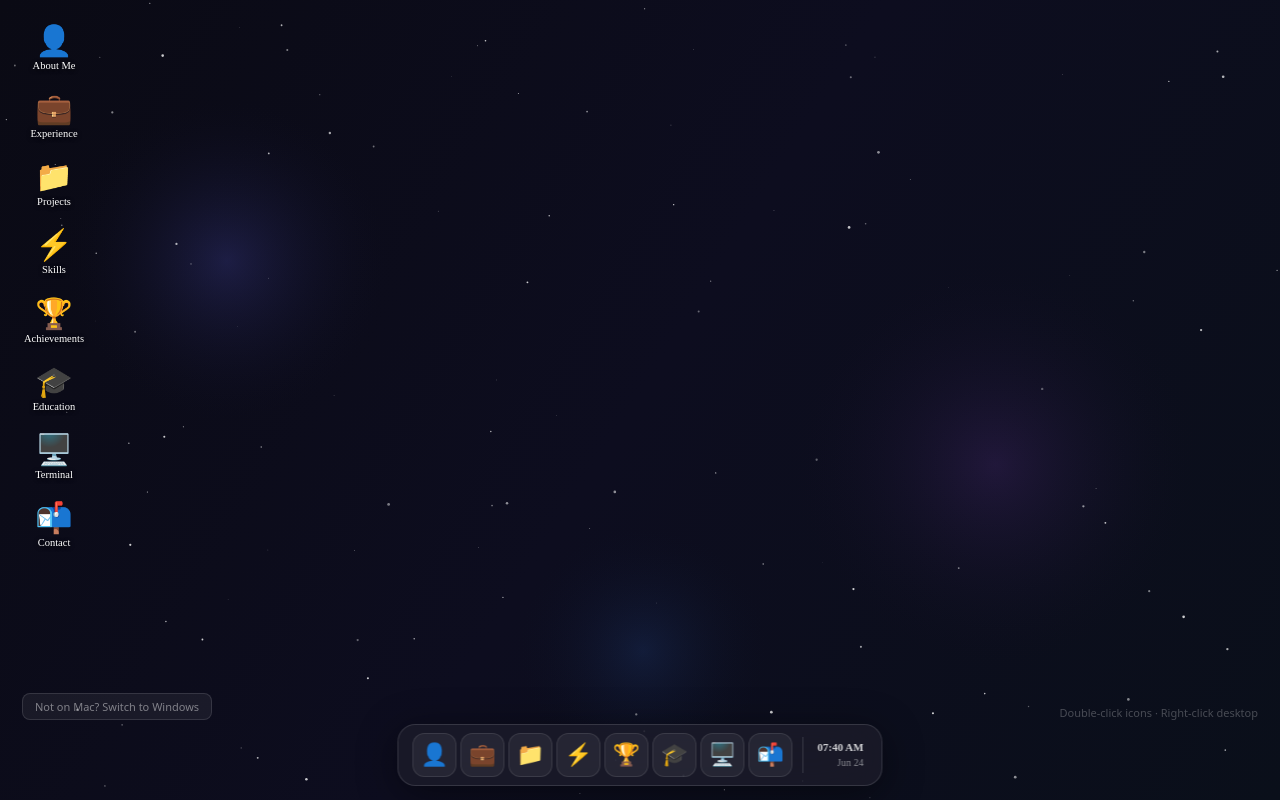
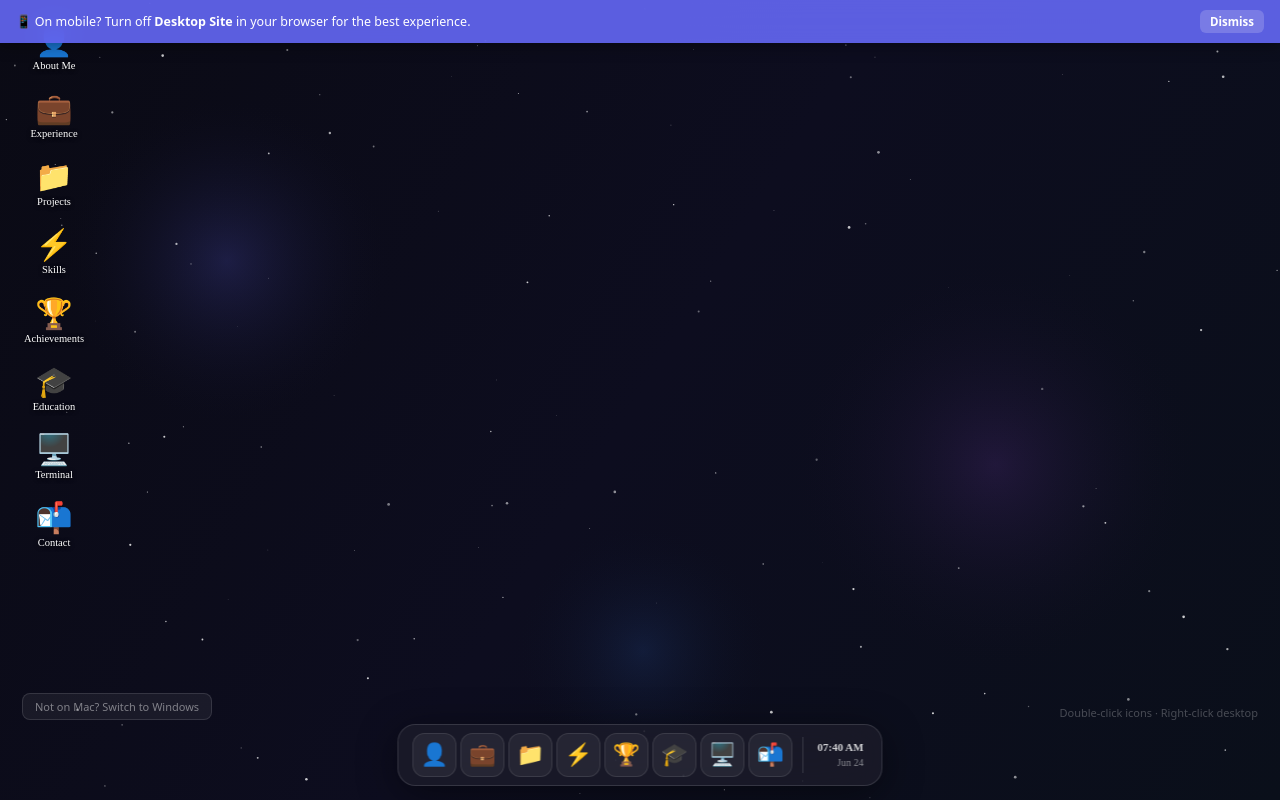
Before and after one commit to trimoyee-g/portfolio, a React (Vite) app: page / in a window 1280 px wide. Built offline with nearby package versions, Linux system fonts and the light colour scheme.

Commit message:
fix: show banner "turn off Desktop Site if on mobile" unconditionally whenever the desktop layout renders

```diff
--- a/src/App.jsx
+++ b/src/App.jsx
@@ -31,7 +31,7 @@ const WIN_CONFIG = {
 
 const ALL_IDS = Object.keys(WIN_CONFIG);
 
-function MobileBanner({ onDismiss }) {
+function DesktopBanner({ onDismiss }) {
   return (
     <div style={{
       position: "fixed", top: 0, left: 0, right: 0, zIndex: 99999,
@@ -46,7 +46,7 @@ function MobileBanner({ onDismiss }) {
       boxShadow: "0 2px 16px rgba(0,0,0,0.4)",
     }}>
       <span>
-        📱 Viewing on mobile? Turn off <strong>Desktop Site</strong> in your browser for the best experience.
+        📱 On mobile? Turn off <strong>Desktop Site</strong> in your browser for the best experience.
       </span>
       <button
         onClick={onDismiss}
@@ -64,14 +64,9 @@ function MobileBanner({ onDismiss }) {
   );
 }
 
-function useActualMobileDevice() {
-  return /Android|iPhone|iPad|iPod|Mobile/i.test(navigator.userAgent);
-}
-
 export default function App() {
   const isMobile = useIsMobile();
-  const isActualMobile = useActualMobileDevice();
-  const [desktopSiteBanner, setDesktopSiteBanner] = useState(true);
+  const [banner, setBanner] = useState(true);
   const wm = useWindowManager();
   const [ctxMenu, setCtxMenu] = useState(null);
   const [os, setOs] = useState(() => detectOS());
@@ -86,14 +81,7 @@ export default function App() {
     setOs(next);
   };
 
-  if (isMobile) return (
-    <>
-      {desktopSiteBanner && (
-        <MobileBanner onDismiss={() => setDesktopSiteBanner(false)} />
-      )}
-      <MobileApp />
-    </>
-  );
+  if (isMobile) return <MobileApp />;
 
   const handleContextMenu = useCallback((e) => {
     e.preventDefault();
@@ -172,10 +160,8 @@ export default function App() {
         />
       )}
 
-      {/* Mobile "Desktop Site" warning */}
-      {isActualMobile && !isMobile && desktopSiteBanner && (
-        <MobileBanner onDismiss={() => setDesktopSiteBanner(false)} />
-      )}
+      {/* Desktop Site warning — always visible on desktop layout */}
+      {banner && <DesktopBanner onDismiss={() => setBanner(false)} />}
 
       {/* Boot hint */}
       <div style={{
```
